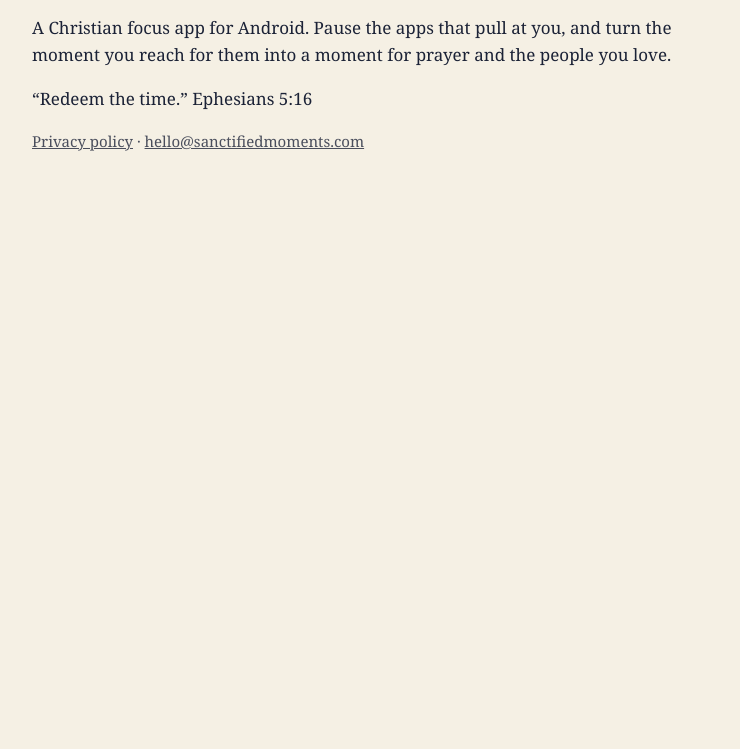
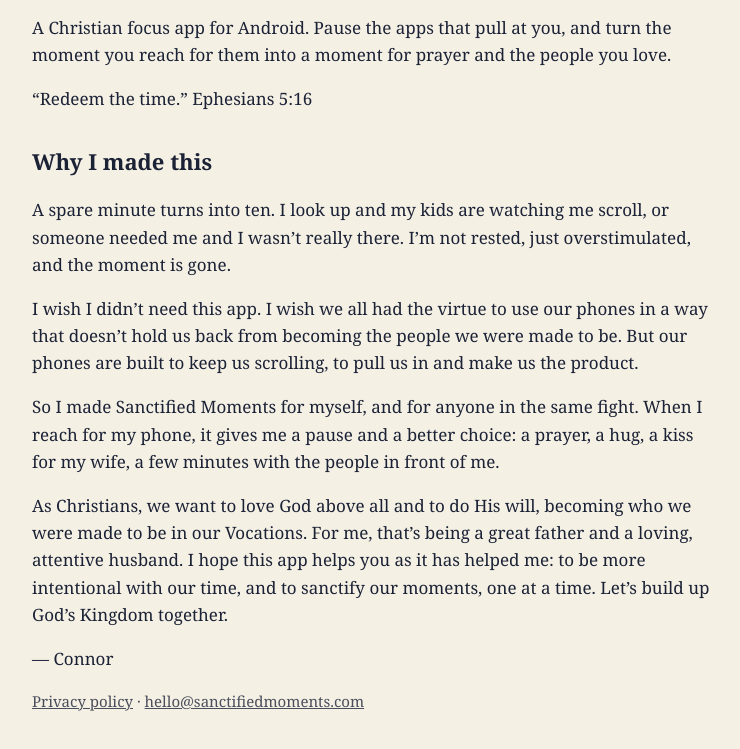
Before and after one commit to csabatka/sanctified-moments-site, a plain HTML site: page index.html in a window 1280 px wide. Shown: the part 109-858 px from the top of the page, without its empty margins (268-1008 px from the left). Before the commit the page ends 800 px from the top, so only its background shows below. Drawn offline with Linux system fonts and the light colour scheme.

Commit message:
Home page: Why I made this
Co-Authored-By: Claude Opus 5.5 <noreply@anthropic.com>

```diff
--- a/index.html
+++ b/index.html
@@ -11,6 +11,7 @@
   body { margin: 0; background: var(--bg); color: var(--text); font: 17px/1.6 Georgia, "Times New Roman", serif; }
   main { max-width: 680px; margin: 0 auto; padding: 48px 16px 64px; }
   h1 { font-size: 36px; margin: 0 0 8px; }
+  h2 { font-size: 22px; margin: 32px 0 8px; }
   .muted { color: var(--muted); font-size: 15px; }
   a { color: inherit; }
 </style>
@@ -20,6 +21,12 @@
   <h1>Sanctified Moments</h1>
   <p>A Christian focus app for Android. Pause the apps that pull at you, and turn the moment you reach for them into a moment for prayer and the people you love.</p>
   <p>“Redeem the time.” Ephesians 5:16</p>
+  <h2>Why I made this</h2>
+  <p>A spare minute turns into ten. I look up and my kids are watching me scroll, or someone needed me and I wasn’t really there. I’m not rested, just overstimulated, and the moment is gone.</p>
+  <p>I wish I didn’t need this app. I wish we all had the virtue to use our phones in a way that doesn’t hold us back from becoming the people we were made to be. But our phones are built to keep us scrolling, to pull us in and make us the product.</p>
+  <p>So I made Sanctified Moments for myself, and for anyone in the same fight. When I reach for my phone, it gives me a pause and a better choice: a prayer, a hug, a kiss for my wife, a few minutes with the people in front of me.</p>
+  <p>As Christians, we want to love God above all and to do His will, becoming who we were made to be in our Vocations. For me, that’s being a great father and a loving, attentive husband. I hope this app helps you as it has helped me: to be more intentional with our time, and to sanctify our moments, one at a time. Let’s build up God’s Kingdom together.</p>
+  <p>— Connor</p>
   <p class="muted"><a href="/privacy/">Privacy policy</a> · <a href="mailto:hello@sanctifiedmoments.com">hello@sanctifiedmoments.com</a></p>
 </main>
 </body>
```
